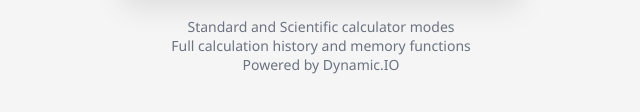
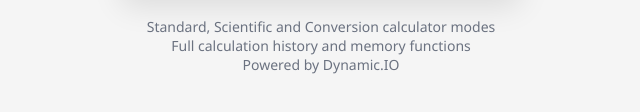
Before and after one commit to egy7777/Calc-Website, a website: page index.html in a window 1280 px wide. Shown: the part 632-744 px from the top of the page, 319-959 px from the left. Drawn offline with Linux system fonts and the light colour scheme.

Commit message:
Update index.html

```diff
--- a/index.html
+++ b/index.html
@@ -441,7 +441,7 @@
 
         <!-- Info text -->
         <div class="info">
-            <p>Standard and Scientific calculator modes</p>
+            <p>Standard, Scientific and Conversion calculator modes</p>
             <p>Full calculation history and memory functions</p>
             <p>Powered by Dynamic.IO</p>
         </div>
```
